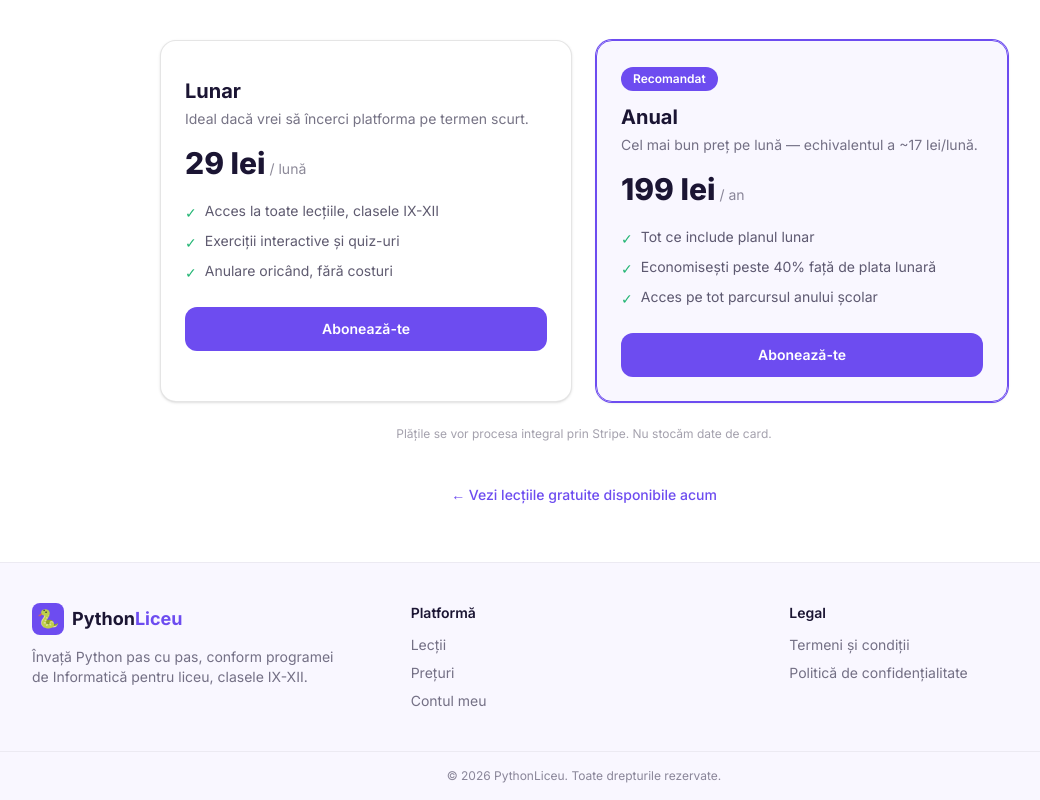
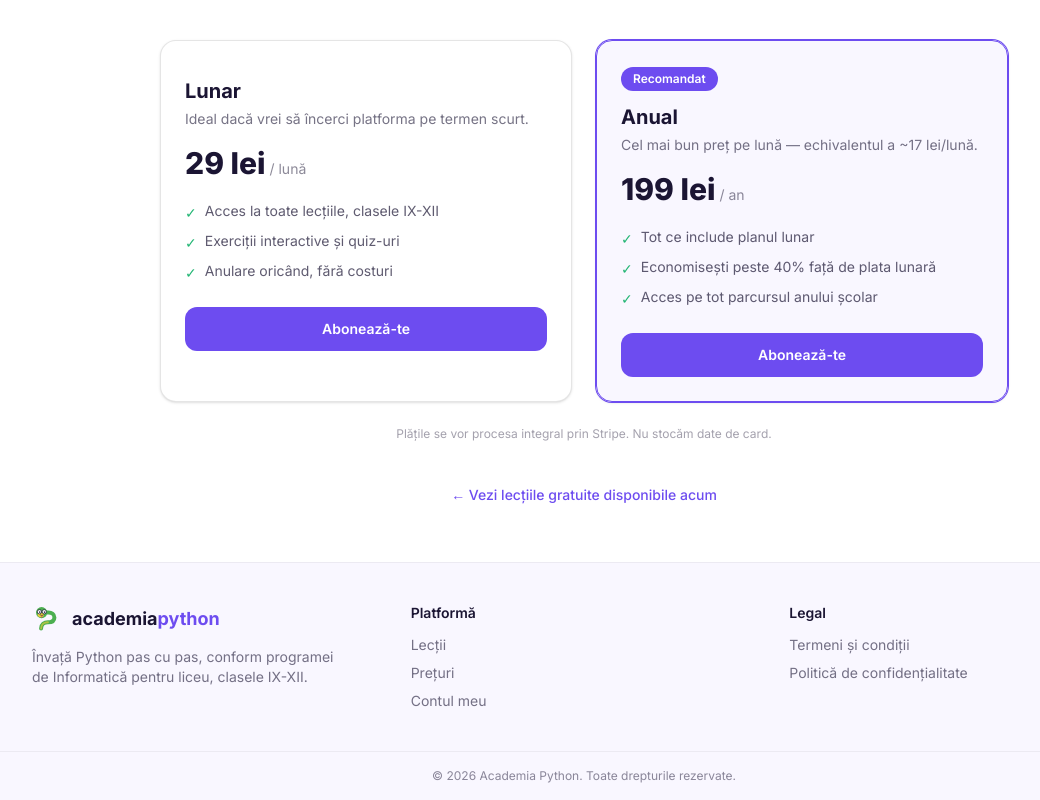
Before and after one commit to madalinagligor5-maker/python-liceu, a Next.js app: page /preturi in a window 1280 px wide. Shown: the part 193-993 px from the top of the page, without its empty margins (56-1096 px from the left). Built offline with nearby package versions, Linux system fonts and the light colour scheme; no server answers.

Commit message:
Finalizare rebrand: footer cu mascota + Academia Python in toate titlurile
Rebrand-ul era incomplet: footer-ul avea inca logo-ul emoji si
PythonLiceu, iar 9 fisiere pastrau brandul vechi in metadata (titluri de
pagina, descriere preturi, textul de paywall) si in README.

```diff
--- a/src/app/confidentialitate/page.tsx
+++ b/src/app/confidentialitate/page.tsx
@@ -1,7 +1,7 @@
 import type { Metadata } from "next";
 
 export const metadata: Metadata = {
-  title: "Politică de confidențialitate — PythonLiceu",
+  title: "Politică de confidențialitate — Academia Python",
 };
 
 export default function ConfidentialitatePage() {
--- a/src/app/cont/page.tsx
+++ b/src/app/cont/page.tsx
@@ -6,7 +6,7 @@ import SignOutButton from "@/components/auth/SignOutButton";
 import GestioneazaAbonamentButton from "@/components/auth/GestioneazaAbonamentButton";
 
 export const metadata: Metadata = {
-  title: "Contul meu — PythonLiceu",
+  title: "Contul meu — Academia Python",
 };
 
 const STATUS_LABEL: Record<string, { text: string; className: string }> = {
--- a/src/app/inregistrare/page.tsx
+++ b/src/app/inregistrare/page.tsx
@@ -3,7 +3,7 @@ import type { Metadata } from "next";
 import AuthForm from "@/components/auth/AuthForm";
 
 export const metadata: Metadata = {
-  title: "Înregistrare — PythonLiceu",
+  title: "Înregistrare — Academia Python",
 };
 
 export default function InregistrarePage() {
--- a/src/app/lectii/[clasa]/[unitateSlug]/[lectieSlug]/page.tsx
+++ b/src/app/lectii/[clasa]/[unitateSlug]/[lectieSlug]/page.tsx
@@ -147,7 +147,7 @@ export default async function LectiePage({ params }: { params: Promise<Params> }
               Această lecție necesită cont și abonament activ.
             </p>
             <p className="mt-1 text-sm text-foreground/60">
-              Deblochează toate lecțiile, exercițiile și proiectele cu un abonament PythonLiceu.
+              Deblochează toate lecțiile, exercițiile și proiectele cu un abonament Academia Python.
             </p>
             <div className="mt-4 flex flex-wrap justify-center gap-3">
               <Link
--- a/src/app/lectii/page.tsx
+++ b/src/app/lectii/page.tsx
@@ -4,7 +4,7 @@ import { getLectiiGrupate } from "@/lib/content";
 import LectieBadge from "@/components/LectieBadge";
 
 export const metadata: Metadata = {
-  title: "Catalog de lecții — PythonLiceu",
+  title: "Catalog de lecții — Academia Python",
   description: "Toate lecțiile de Python pentru liceu, organizate pe clase și unități de învățare.",
 };
 
--- a/src/app/login/page.tsx
+++ b/src/app/login/page.tsx
@@ -3,7 +3,7 @@ import type { Metadata } from "next";
 import AuthForm from "@/components/auth/AuthForm";
 
 export const metadata: Metadata = {
-  title: "Autentificare — PythonLiceu",
+  title: "Autentificare — Academia Python",
 };
 
 export default function LoginPage() {
--- a/src/app/preturi/page.tsx
+++ b/src/app/preturi/page.tsx
@@ -3,8 +3,8 @@ import Link from "next/link";
 import AbonaButton from "@/components/AbonaButton";
 
 export const metadata: Metadata = {
-  title: "Prețuri — PythonLiceu",
-  description: "Planuri de abonament PythonLiceu — acces complet la toate lecțiile, clasele IX-XII.",
+  title: "Prețuri — Academia Python",
+  description: "Planuri de abonament Academia Python — acces complet la toate lecțiile, clasele IX-XII.",
 };
 
 const PLANURI = [
--- a/src/app/termeni/page.tsx
+++ b/src/app/termeni/page.tsx
@@ -1,7 +1,7 @@
 import type { Metadata } from "next";
 
 export const metadata: Metadata = {
-  title: "Termeni și condiții — PythonLiceu",
+  title: "Termeni și condiții — Academia Python",
 };
 
 export default function TermeniPage() {
--- a/src/components/Footer.tsx
+++ b/src/components/Footer.tsx
@@ -1,4 +1,5 @@
 import Link from "next/link";
+import Mascota from "@/components/Mascota";
 
 export default function Footer() {
   return (
@@ -6,11 +7,9 @@ export default function Footer() {
       <div className="mx-auto grid max-w-6xl gap-8 px-4 py-10 sm:px-6 md:grid-cols-3">
         <div>
           <div className="flex items-center gap-2 text-lg font-bold text-foreground">
-            <span className="flex h-8 w-8 items-center justify-center rounded-lg bg-brand text-white">
-              🐍
-            </span>
+            <Mascota size={32} />
             <span>
-              Python<span className="text-brand">Liceu</span>
+              academia<span className="text-brand">python</span>
             </span>
           </div>
           <p className="mt-3 max-w-xs text-sm text-foreground/60">
@@ -58,7 +57,7 @@ export default function Footer() {
       </div>
 
       <div className="border-t border-black/5 px-4 py-4 text-center text-xs text-foreground/50 sm:px-6">
-        © {new Date().getFullYear()} PythonLiceu. Toate drepturile rezervate.
+        © {new Date().getFullYear()} Academia Python. Toate drepturile rezervate.
       </div>
     </footer>
   );
```
Also changed, not shown: 1 other file (tests, documents, lock files or other folders).
